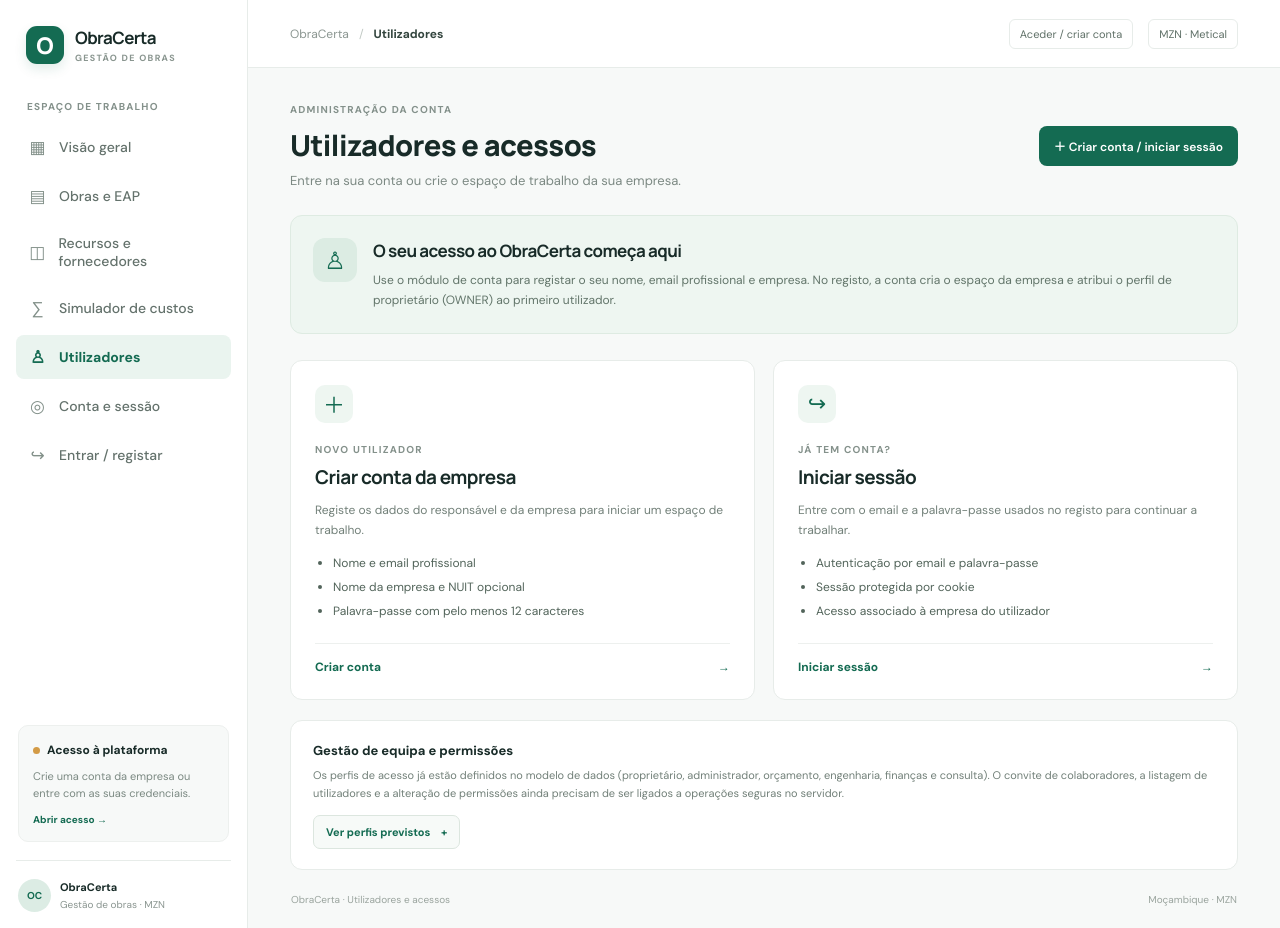
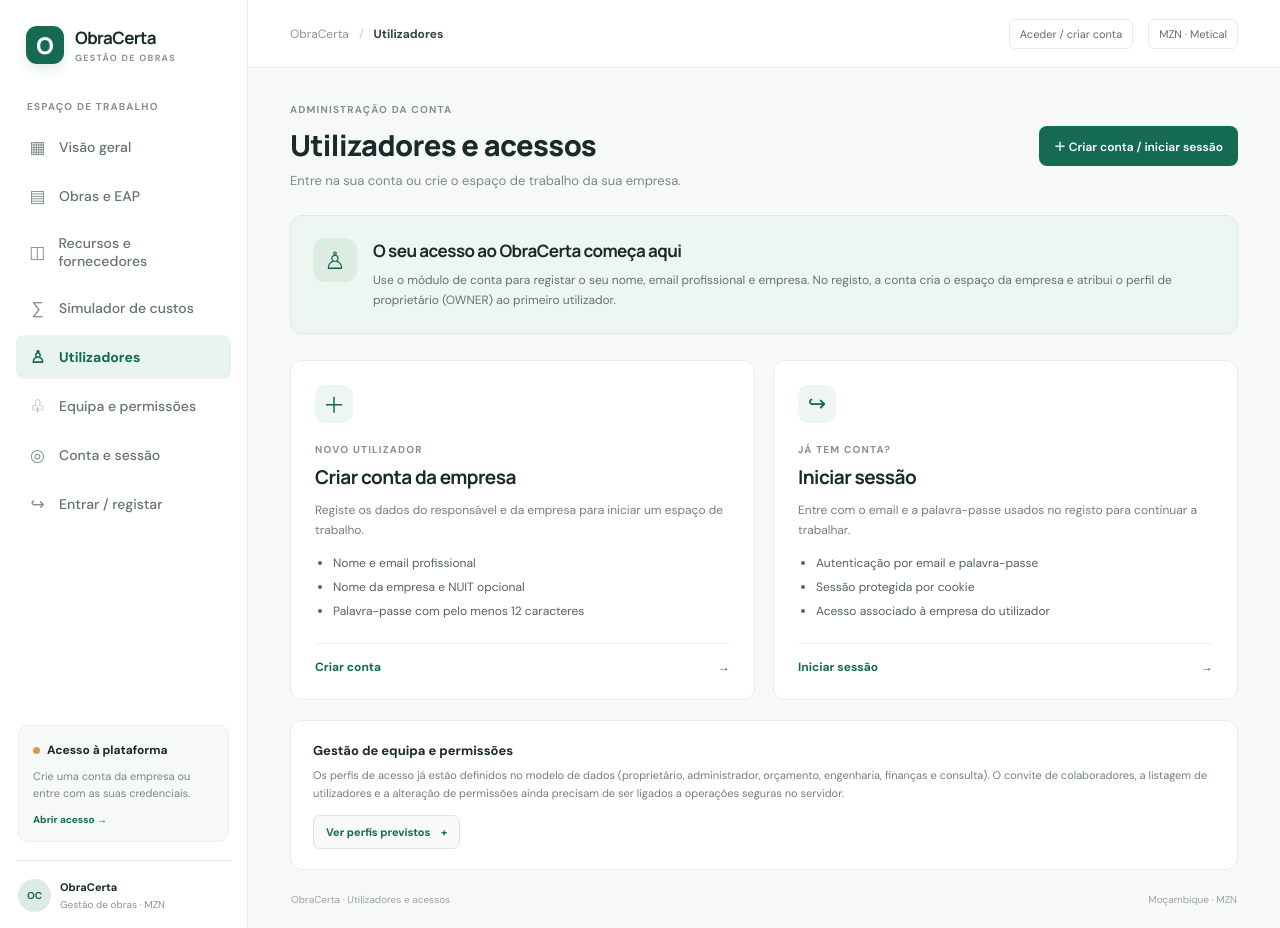
Before and after one commit to al-alanga/build, a Next.js app: page /usuarios in a window 1280 px wide. Built offline with nearby package versions, Linux system fonts and the light colour scheme.

Commit message:
Link user module to team management

```diff
--- a/src/app/usuarios/page.tsx
+++ b/src/app/usuarios/page.tsx
@@ -21,6 +21,7 @@ export default function UsuariosPage() {
           <Link className="nav-item" href="/recursos"><span>◫</span> Recursos e fornecedores</Link>
           <Link className="nav-item" href="/simulador"><span>∑</span> Simulador de custos</Link>
           <Link className="nav-item active" href="/usuarios"><span>♙</span> Utilizadores</Link>
+          <Link className="nav-item" href="/equipa"><span>♧</span> Equipa e permissões</Link>
           <Link className="nav-item" href="/conta"><span>◎</span> Conta e sessão</Link>
           <Link className="nav-item" href="/acesso"><span>↪</span> Entrar / registar</Link>
         </nav>
```
